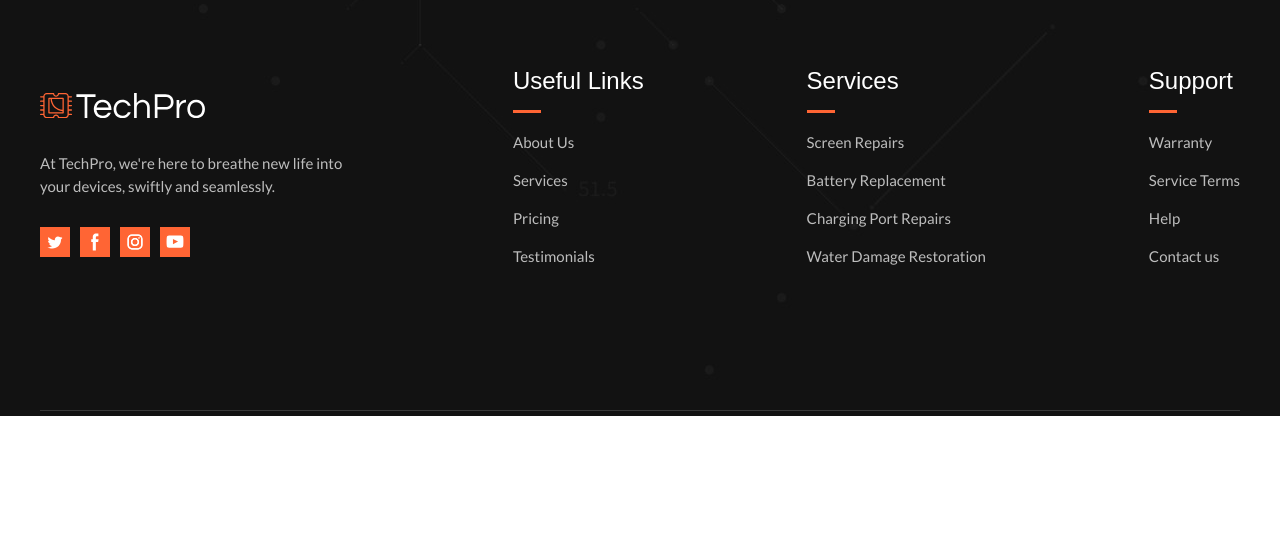
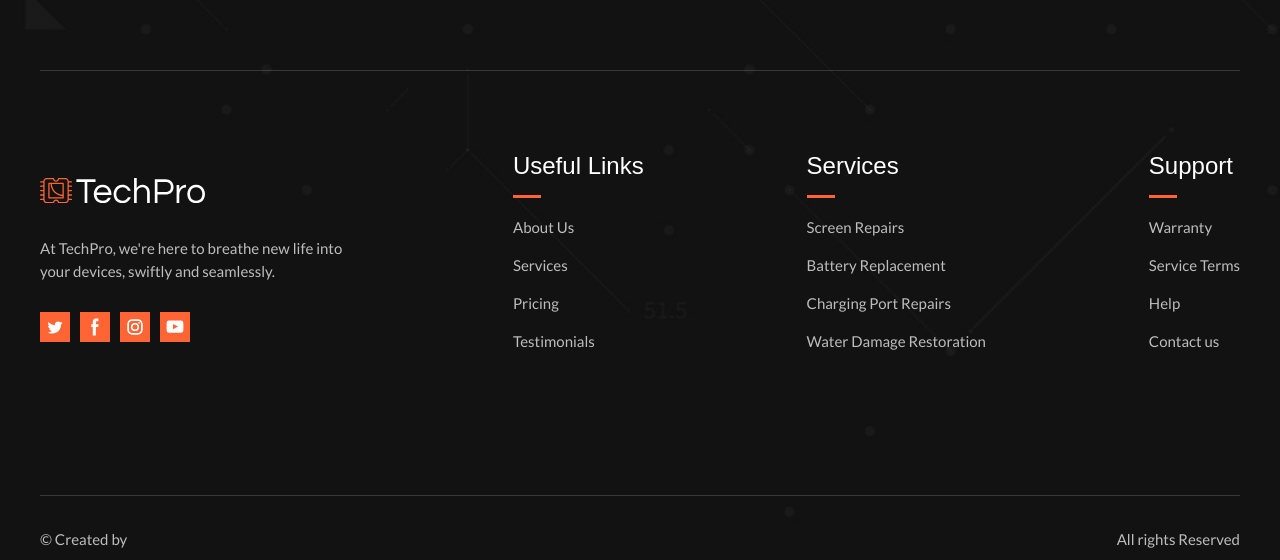
Before and after one commit to cashok1535/PHONE-REPAIR, a React (Create React App) app: page / in a window 1280 px wide. Shown: the part 9618-10178 px from the top of the page. Before the commit the page ends 10048 px from the top, so only its background shows below. Built offline with nearby package versions, Linux system fonts and the light colour scheme; a web font is replaced by a local one.

Commit message:
complete main page

```diff
--- a/src/components/Footer.js
+++ b/src/components/Footer.js
@@ -5,6 +5,22 @@ export const Footer = () => {
   return (
     <footer className="footer">
       <ContactForm />
+      <div className="footer__line">
+        <svg
+          style={{ width: "100%" }}
+          xmlns="http://www.w3.org/2000/svg"
+          height="31"
+        >
+          <path
+            d="M0 15.5 L3000 15.5"
+            style={{
+              fill: "none",
+              stroke: "rgba(255, 255, 255, 0.16)",
+              strokeWidth: "1px",
+            }}
+          ></path>
+        </svg>
+      </div>
       <FooterLinks />
       <div className="footer__line">
         <svg
@@ -22,6 +38,10 @@ export const Footer = () => {
           ></path>
         </svg>
       </div>
+      <div className="footer__bottom">
+        <div className="footer__bottom__left">© Created by</div>
+        <div className="footer__bottom__right">All rights Reserved</div>
+      </div>
     </footer>
   );
 };
--- a/src/css/index.css
+++ b/src/css/index.css
@@ -63,7 +63,7 @@ li {
   margin: 0 7.5px;
 }
 
-.link__social:hover > svg {
+.link__social:hover>svg {
   fill: #ff6534;
 }
 
@@ -1091,6 +1091,7 @@ li {
 
 .footer {
   background: url(../img/bgTop.jpg) no-repeat;
+  background-size: cover;
   padding: 120px 0 0;
 }
 
@@ -1237,6 +1238,7 @@ li {
 .footer__links__logo__hrefs__element:hover {
   background-color: #de3400;
 }
+
 .footer__links__href__title {
   color: #fff;
   font-size: 24px;
@@ -1249,6 +1251,8 @@ li {
   font-size: 15px;
   color: #bdbdbd;
   font-family: "Lato_Regular", sans-serif;
+  cursor: pointer;
+  transition: color .3s;
 }
 
 .footer__links {
@@ -1259,6 +1263,7 @@ li {
   align-items: center;
   margin: 0 auto;
   padding: 60px 0;
+
 }
 
 .footer__links__logo__text {
@@ -1272,3 +1277,19 @@ li {
 .footer__links__logo__parrent {
   width: 310px;
 }
+
+.footer__links__href__element:hover {
+  color: #fd6232;
+}
+
+.footer__bottom {
+  display: flex;
+  justify-content: space-between;
+  max-width: 1200px;
+  width: 100%;
+  margin: 0 auto;
+  color: #bdbdbd;
+  padding: 15px;
+  font-family: "Lato_Regular", sans-serif;
+  font-size: 15px;
+}
```
